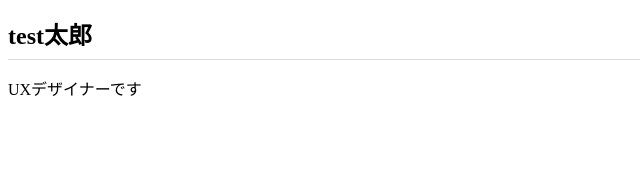
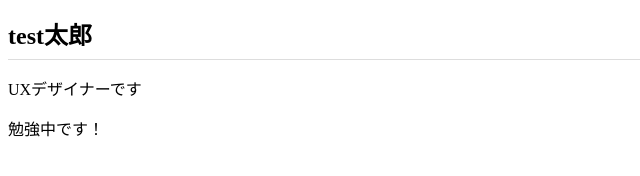
Before and after one commit to hidekifukunaga/hidekifukunaga.github.io, a plain HTML site: page index.html in a window 1280 px wide. Shown: the whole page, without its empty margins (0-640 px from the left). Drawn offline with Linux system fonts and the light colour scheme.

Commit message:
Add files via upload

```diff
--- a/index.html
+++ b/index.html
@@ -10,5 +10,6 @@
 <body>
   <h1>test太郎</h1>
   <p>UXデザイナーです</p>
+  <p>勉強中です！</p>
 </body>
 </html>
```
